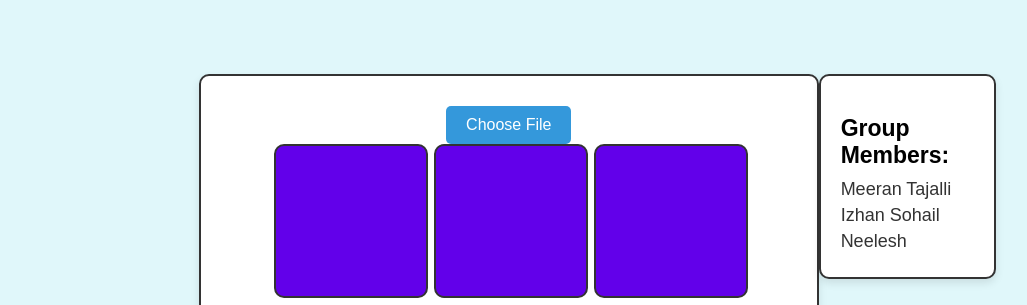
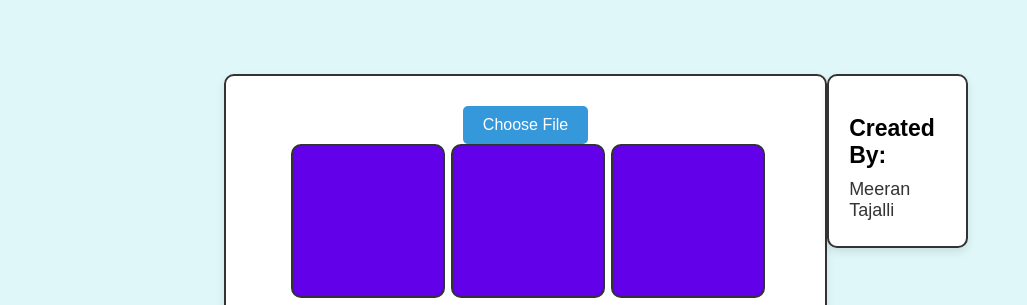
Before and after one commit to MeeranTajalli/8-Puzzle-But-Now-With-Images, a plain HTML site: page index.html in a window 1280 px wide. Shown: the top 305 px of the page, without its empty margins (147-1174 px from the left). Drawn offline with Linux system fonts and the light colour scheme.

Commit message:
Update index.html

```diff
--- a/index.html
+++ b/index.html
@@ -26,11 +26,9 @@
             </div>
         </div>
         <div id="info-container">
-            <h2>Group Members:</h2>
+            <h2>Created By:</h2>
             <ul>
                 <li>Meeran Tajalli</li>
-                <li>Izhan Sohail</li>
-                <li>Neelesh</li>
             </ul>
  <div id="message-container"></div>
 <div id="message-container"></div>
```
